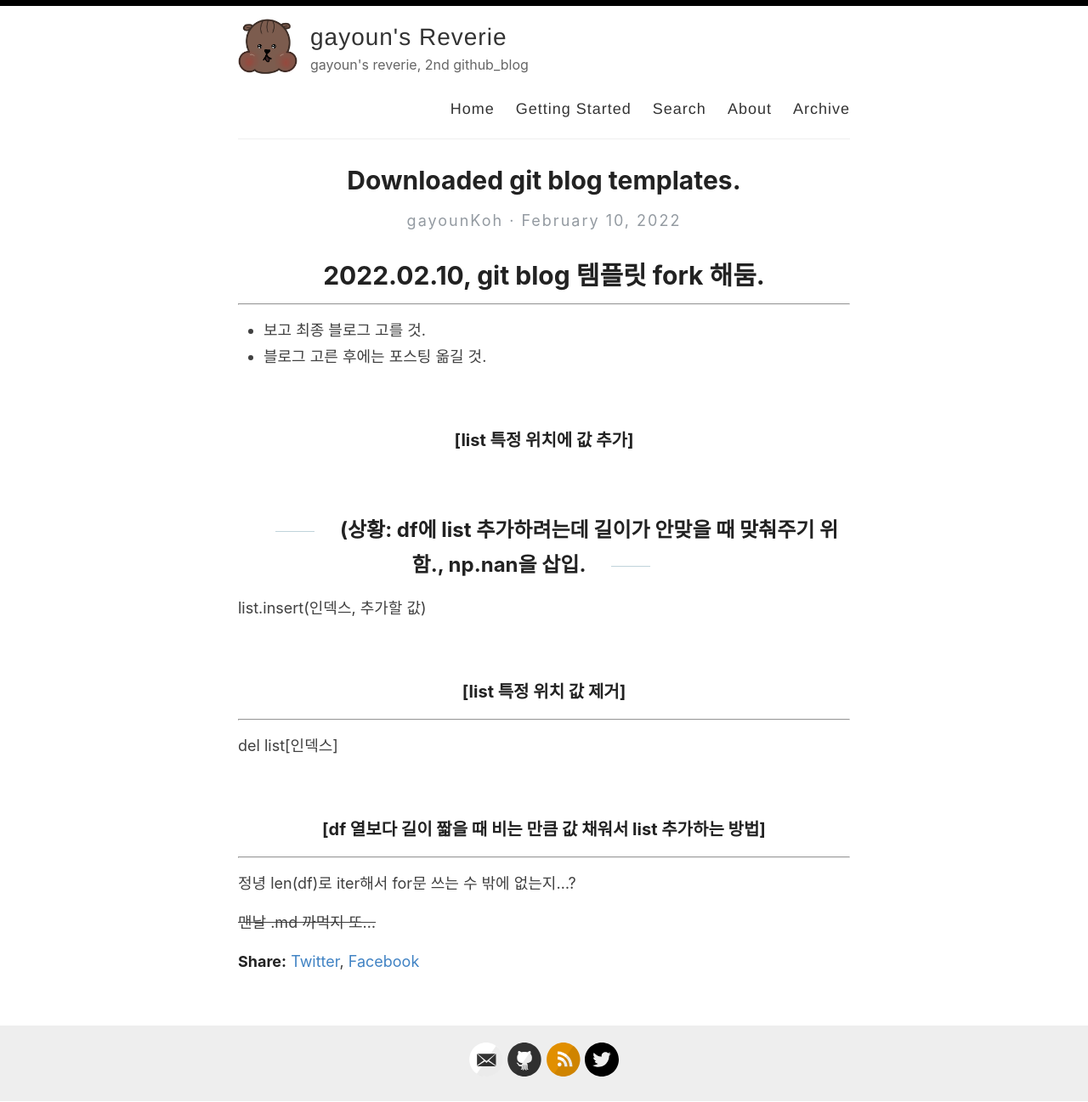
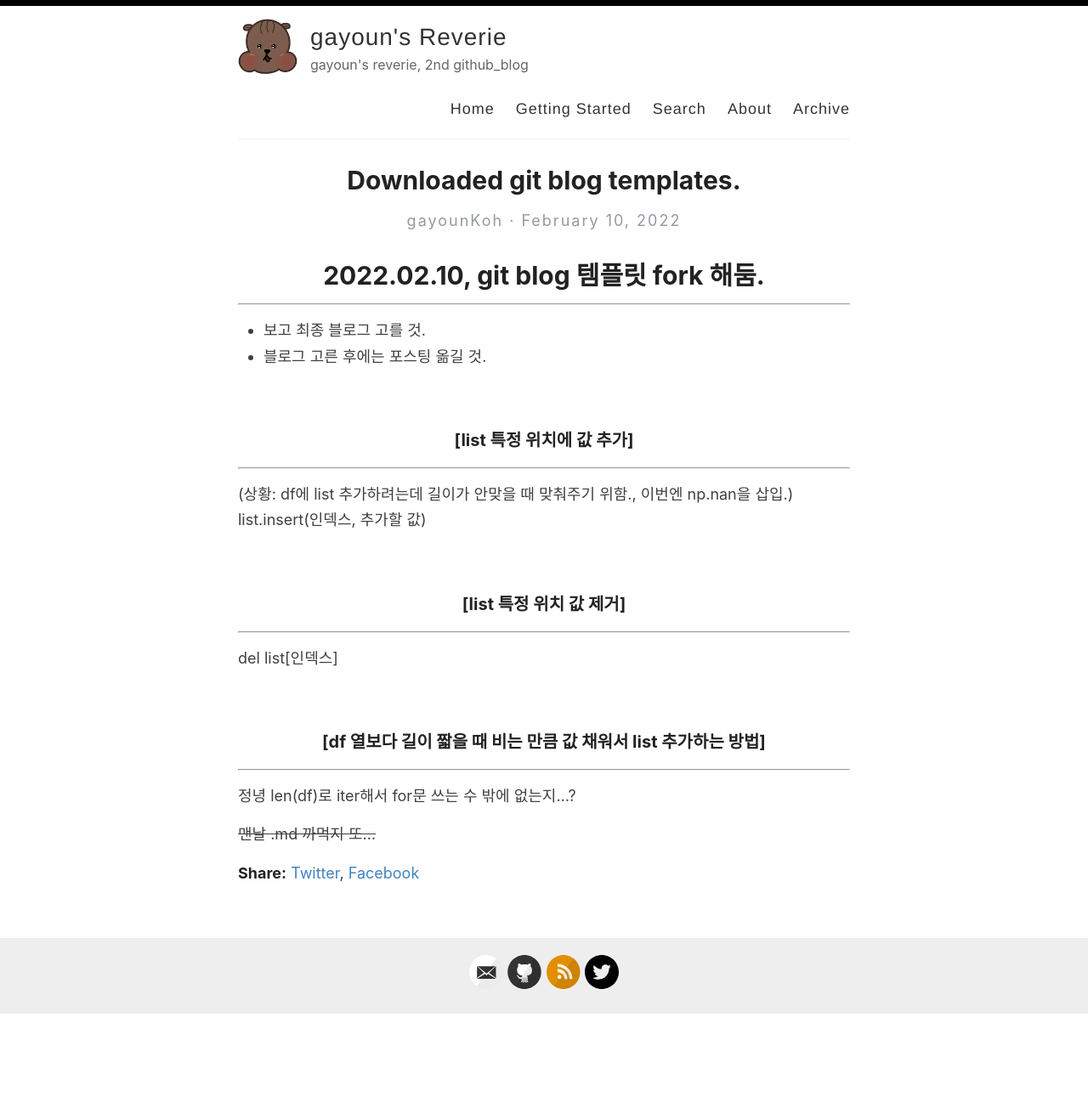
Before and after one commit to GaYounKoh/gayoun_reverie.github.io, a Jekyll site: the page built from _posts/2022-02-10-new-templates.md, in a window 1280 px wide. Shown: the whole page at 85% size. Built offline with Jekyll 4.4.1, drawn with Linux system fonts in a browser that asks for light colours; comment, search, counter and statistics services are not loaded; after the commit the page ends 1193 px from its top, so only the background shows below that.

Commit message:
Update 2022-02-10-new-templates.md

```diff
--- a/_posts/2022-02-10-new-templates.md
+++ b/_posts/2022-02-10-new-templates.md
@@ -13,11 +13,8 @@ title: Downloaded git blog templates.
 
 
 ### [list 특정 위치에 값 추가]
-
-<br>
-
-(상황: df에 list 추가하려는데 길이가 안맞을 때 맞춰주기 위함., np.nan을 삽입.
 ---
+(상황: df에 list 추가하려는데 길이가 안맞을 때 맞춰주기 위함., 이번엔 np.nan을 삽입.)
 list.insert(인덱스, 추가할 값)
 
 <br>
```
